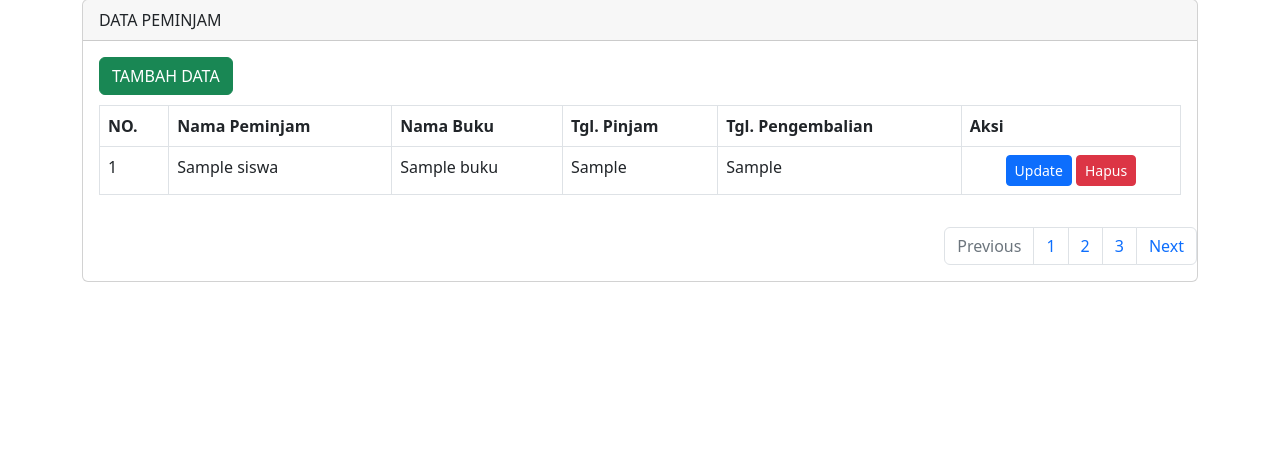
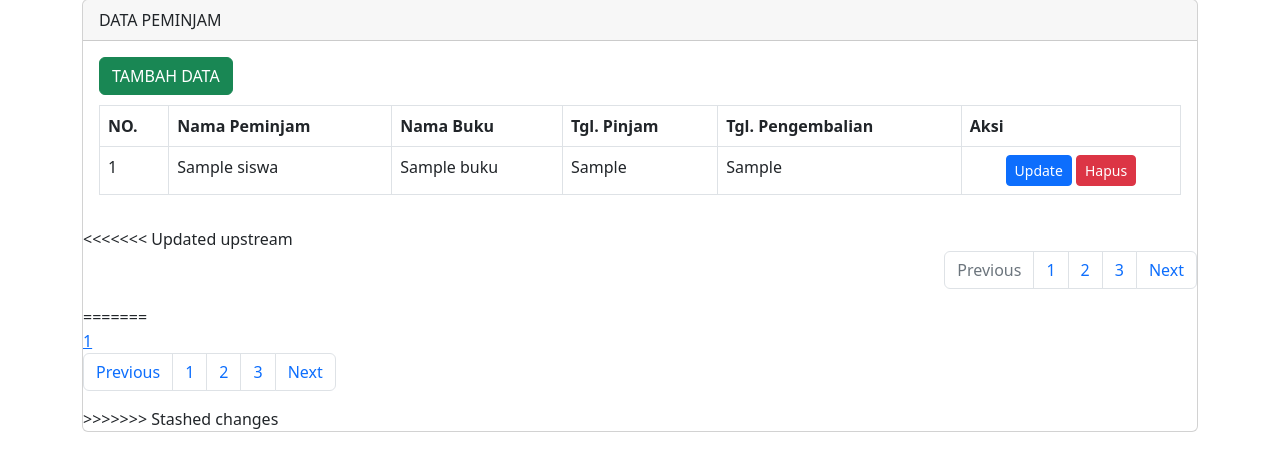
Before and after one commit to rian0502/SIPP, a PHP site: page /daftarPeminjam.php in a window 1280 px wide. Shown: the part 137-608 px from the top of the page. Run offline with PHP 8.4, Linux system fonts and the light colour scheme; the visitor is signed in with stand-in values (Sample User, id 1); tables that the repository leaves empty or names only in its code hold one stand-in row (values such as "Sample post").

Commit message:
sama
pagination

```diff
--- a/daftarPeminjam.php
+++ b/daftarPeminjam.php
@@ -71,6 +71,7 @@
                         </tbody>
                     </table>
                 </div>
+<<<<<<< Updated upstream
                 <nav aria-label="Page navigation example">
   <ul class="pagination justify-content-end">
     <li class="page-item disabled">
@@ -84,6 +85,20 @@
     </li>
   </ul>
 </nav>
+=======
+                <?php for ($i = 1 ; $i <= $maxPage ; $i++) : ?>
+                    <a href="?page=<?php echo $i  ?>"> <?php echo $i ?> </a>
+                    <nav aria-label="Page navigation example">
+  <ul class="pagination">
+    <li class="page-item"><a class="page-link" href="#">Previous</a></li>
+    <li class="page-item"><a class="page-link" href="#">1</a></li>
+    <li class="page-item"><a class="page-link" href="#">2</a></li>
+    <li class="page-item"><a class="page-link" href="#">3</a></li>
+    <li class="page-item"><a class="page-link" href="#">Next</a></li>
+  </ul>
+</nav>
+                <?php endfor; ?>
+>>>>>>> Stashed changes
             </div>
         </div>
     </div>
--- a/daftar_buku.html
+++ b/daftar_buku.html
@@ -11,12 +11,16 @@
     <div class="container">
         <div class="box">
             <div class="imgBox">
+<<<<<<< Updated upstream
                 <img src="assets/image/Misellia%20Ikwan%20(1).jfif">
+=======
+                <img src="buku1.jpg">
+>>>>>>> Stashed changes
             </div>
             <div class="details">
                 <div class="content">
                 <h2>Judul Buku</h2>
-                <p>Pada hari minggu kuturut ayah kekota naik delman istimewa kududuk di muka kududuk di samping pak kusir yang sedang bekerja</p>
+                <p>Orang bilang, jodoh takkan ke mana. Aku rasa mereka keliru. Jodoh akan kemana-mana terlebih dahulu sebelum akhirnya menetap. Ketika waktunya telah tiba, ketika segala rasa sudah tidak bisa lagi dilawan, yang bisa kita lakukan hanyalah merangkul tanpa perlu banyak kompromi.</p>
                 </div>
             </div>
         </div>
```
Also changed, not shown: buku1.jpg (added).
